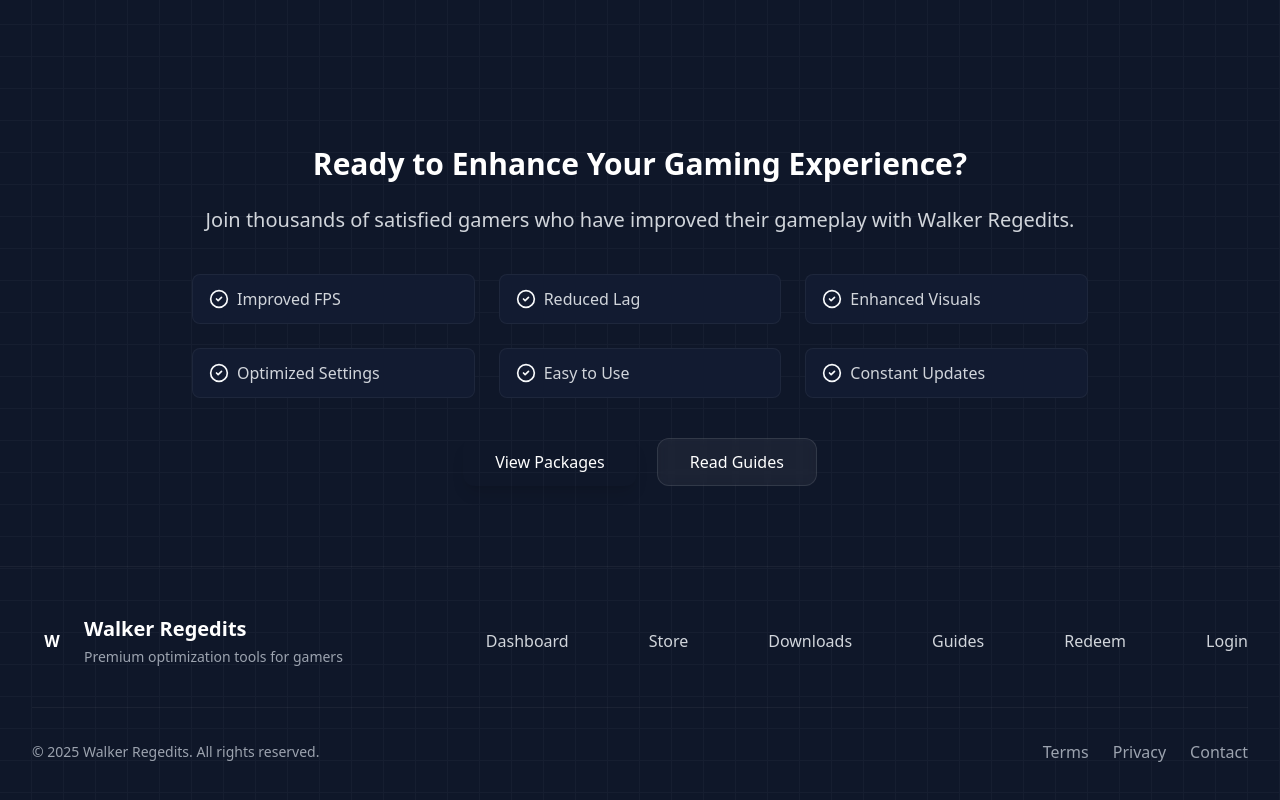
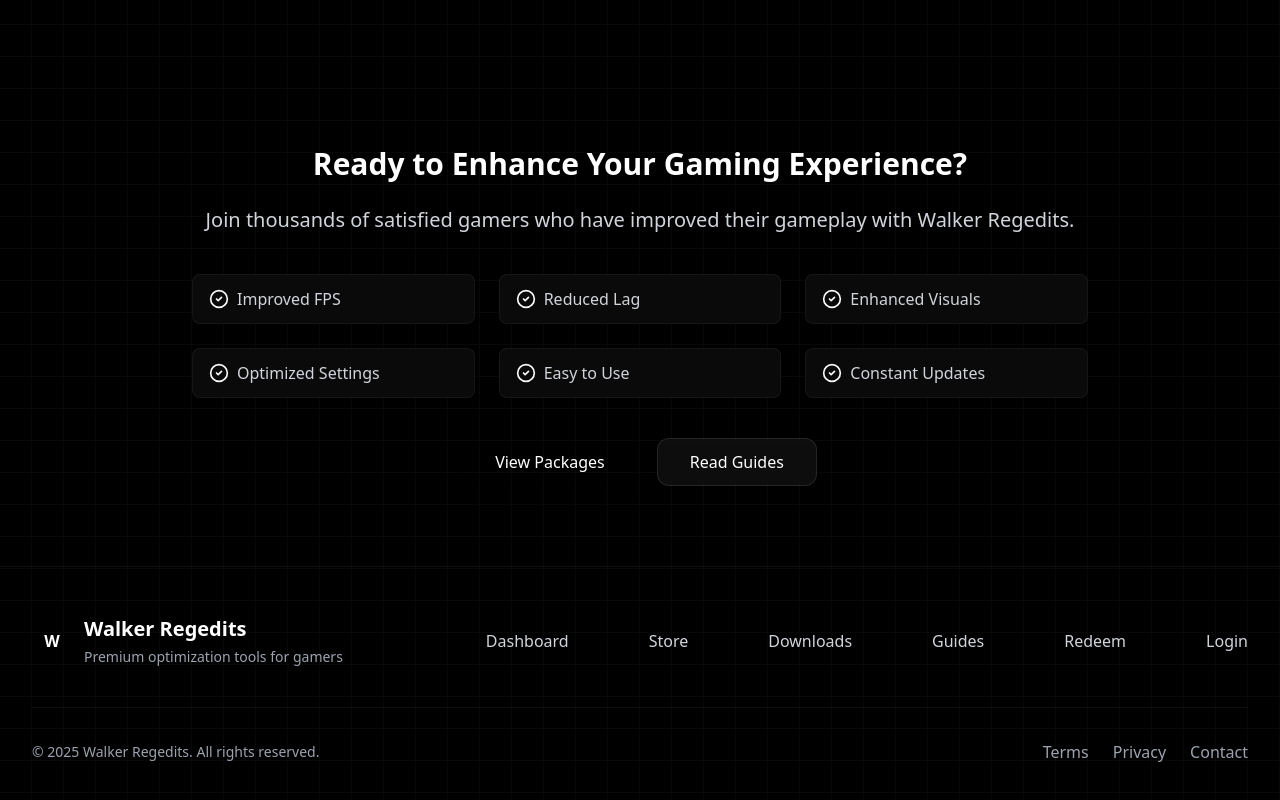
Before and after one commit to DarkForceFREEFIRE/walker-customer-hub-control-00, a React (Vite) app: page / in a window 1280 px wide. Shown: the part 1128-1928 px from the top of the page. Built offline with nearby package versions, Linux system fonts and the light colour scheme.

Commit message:
Refactor: Improve UI design and styling
Apply dark theme, blur effects, and consistent design elements across the application.

```diff
--- a/src/components/NavBar.tsx
+++ b/src/components/NavBar.tsx
@@ -121,7 +121,7 @@ const NavBar = () => {
               ) : (
                 <NavLink to="/login">
                   <Button
-                    variant="accent"
+                    variant="default"
                     className="ml-4 bg-accent/90 hover:bg-accent text-white transition-all duration-300"
                   >
                     Login
@@ -163,8 +163,8 @@ const NavBar = () => {
 
           {currentUser ? (
             <Button
-              variant="accent"
-              className="w-full mt-2"
+              variant="default"
+              className="w-full mt-2 bg-accent hover:bg-accent/90"
               onClick={logout}
             >
               <LogOut size={16} className="mr-2" />
@@ -174,8 +174,8 @@ const NavBar = () => {
             <div className="pt-2">
               <NavLink to="/login" className="block w-full">
                 <Button
-                  variant="accent"
-                  className="w-full"
+                  variant="default"
+                  className="w-full bg-accent hover:bg-accent/90"
                 >
                   Login
                 </Button>
--- a/src/components/PageLayout.tsx
+++ b/src/components/PageLayout.tsx
@@ -14,7 +14,7 @@ const PageLayout: React.FC<PageLayoutProps> = ({
   subtitle
 }) => {
   return (
-    <div className="min-h-screen flex flex-col bg-background">
+    <div className="min-h-screen flex flex-col bg-black">
       <NavBar />
 
       <main className="flex-grow pt-24 pb-16 px-4 sm:px-6 lg:px-8 max-w-7xl mx-auto w-full">
--- a/src/index.css
+++ b/src/index.css
@@ -5,22 +5,22 @@
 
 @layer base {
   :root {
-    --background: 222 47% 11%;
+    --background: 0 0% 0%;  /* Pure black background */
     --foreground: 210 40% 98%;
 
-    --card: 222 47% 13%;
+    --card: 0 0% 4%;  /* Slightly lighter black for cards */
     --card-foreground: 210 40% 98%;
 
-    --popover: 222 47% 13%;
+    --popover: 0 0% 4%;
     --popover-foreground: 210 40% 98%;
 
     --primary: 196 100% 50%; /* Windows accent blue */
     --primary-foreground: 210 40% 98%;
 
-    --secondary: 222 47% 17%;
+    --secondary: 0 0% 7%;  /* Dark gray for secondary elements */
     --secondary-foreground: 210 40% 98%;
 
-    --muted: 222 47% 17%;
+    --muted: 0 0% 7%;
     --muted-foreground: 215 20.2% 65.1%;
 
     --accent: 196 100% 50%; /* Windows accent blue */
@@ -29,13 +29,13 @@
     --destructive: 0 62.8% 50.6%;
     --destructive-foreground: 210 40% 98%;
 
-    --border: 222 47% 17%;
-    --input: 222 47% 17%;
+    --border: 0 0% 7%;
+    --input: 0 0% 7%;
     --ring: 196 100% 50%;
 
     --radius: 0.5rem; /* Windows 11 uses more rounded corners */
 
-    --sidebar-background: 222 47% 13%;
+    --sidebar-background: 0 0% 4%;
     --sidebar-foreground: 240 4.8% 95.9%;
     --sidebar-primary: 196 100% 50%;
     --sidebar-primary-foreground: 0 0% 100%;
@@ -86,9 +86,9 @@
     @apply bg-secondary/50 border-none rounded-lg px-4 py-3 text-sm focus:ring-1 focus:ring-primary/40;
   }
 
-  /* Windows 11 Mica effect */
+  /* Windows 11 Mica effect - improved with darker base */
   .mica-backdrop-blur {
-    @apply bg-card/70 backdrop-blur-xl;
+    @apply bg-black/70 backdrop-blur-xl;
     backdrop-filter: blur(20px) saturate(125%);
     -webkit-backdrop-filter: blur(20px) saturate(125%);
   }
@@ -110,16 +110,24 @@
   .win11-scale {
     @apply hover:scale-[1.02] active:scale-[0.98] transition-transform duration-200;
   }
+
+  /* Windows 11 acrylic effect - darker for pure black theme */
+  .acrylic {
+    background-color: rgba(0, 0, 0, 0.7);
+    backdrop-filter: blur(30px) saturate(125%);
+    -webkit-backdrop-filter: blur(30px) saturate(125%);
+    border: 1px solid rgba(255, 255, 255, 0.1);
+  }
 }
 
-/* Custom scrollbar */
+/* Custom scrollbar - darker for black theme */
 ::-webkit-scrollbar {
   width: 10px;
   height: 10px;
 }
 
 ::-webkit-scrollbar-track {
-  background: hsl(var(--background) / 0.3);
+  background: rgba(0, 0, 0, 0.3);
 }
 
 ::-webkit-scrollbar-thumb {
@@ -192,10 +200,10 @@
   animation: win11-fade 0.3s ease-out forwards;
 }
 
-/* Windows 11 Acrylic effect */
+/* Windows 11 Acrylic effect - improved for pure black theme */
 .acrylic {
   backdrop-filter: blur(30px) saturate(125%);
-  background: rgba(30, 30, 30, 0.7);
+  background: rgba(0, 0, 0, 0.7);
   border: 1px solid rgba(255, 255, 255, 0.1);
 }
 
--- a/tailwind.config.ts
+++ b/tailwind.config.ts
@@ -72,14 +72,14 @@ export default {
         walker: {
           DEFAULT: '#00C9A7',
           hover: '#00B396',
-          dark: '#1f1f24',
+          dark: '#000000',  // Changed to pure black
           light: '#E5FFF8',
         },
-        // Windows 11 fluent design system colors
+        // Windows 11 fluent design system colors - updated for darker theme
         win11: {
-          background: '#1F1F1F',
-          card: '#292929',
-          accent: '#60CDFF', // Default Windows accent blue
+          background: '#000000',  // Pure black
+          card: '#0A0A0A',        // Very dark gray
+          accent: '#60CDFF',      // Default Windows accent blue
           text: '#FFFFFF',
           border: 'rgba(255, 255, 255, 0.08)'
         }
```
Also changed, not shown: src/App.css (+4 -4 lines).
